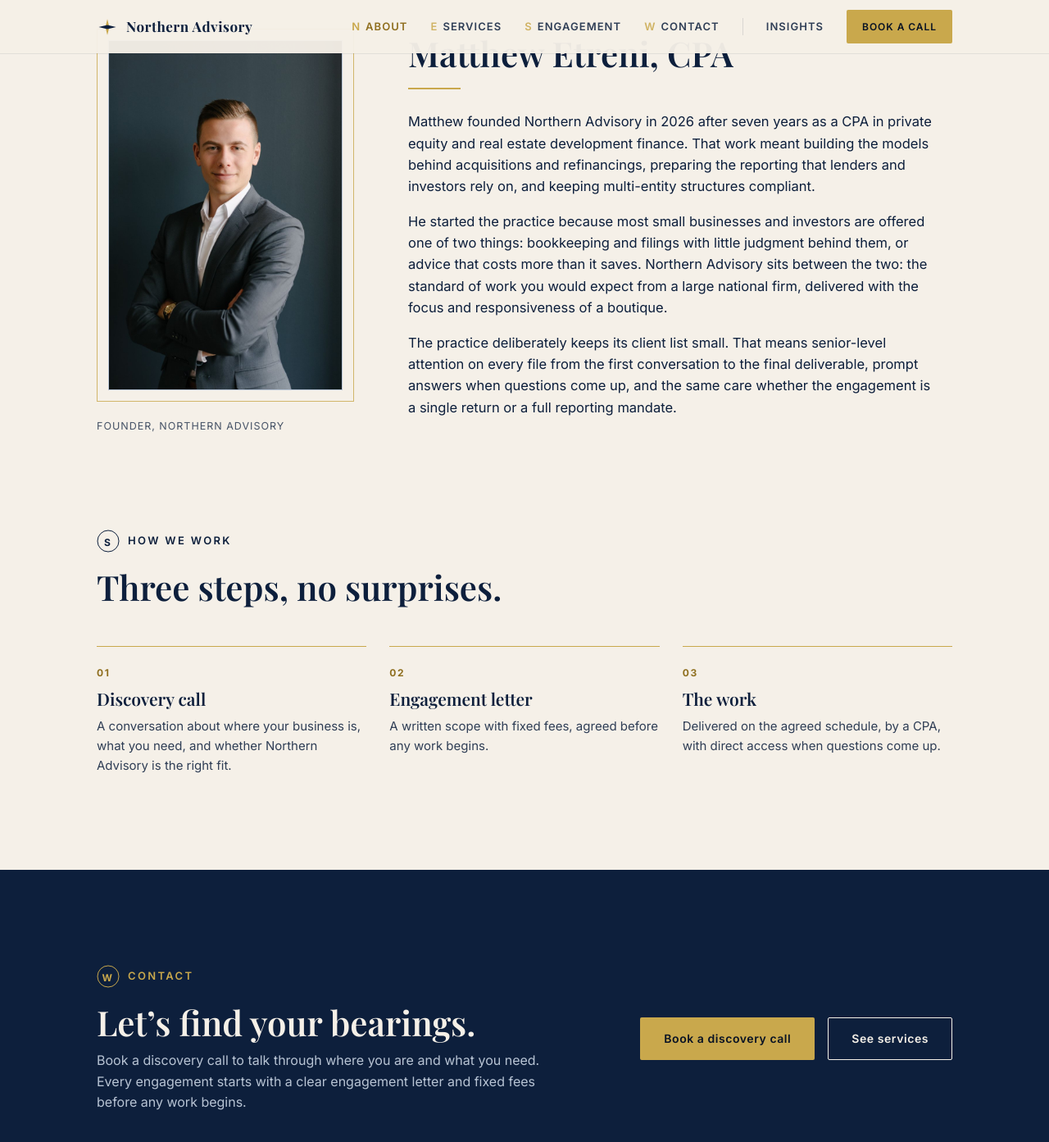
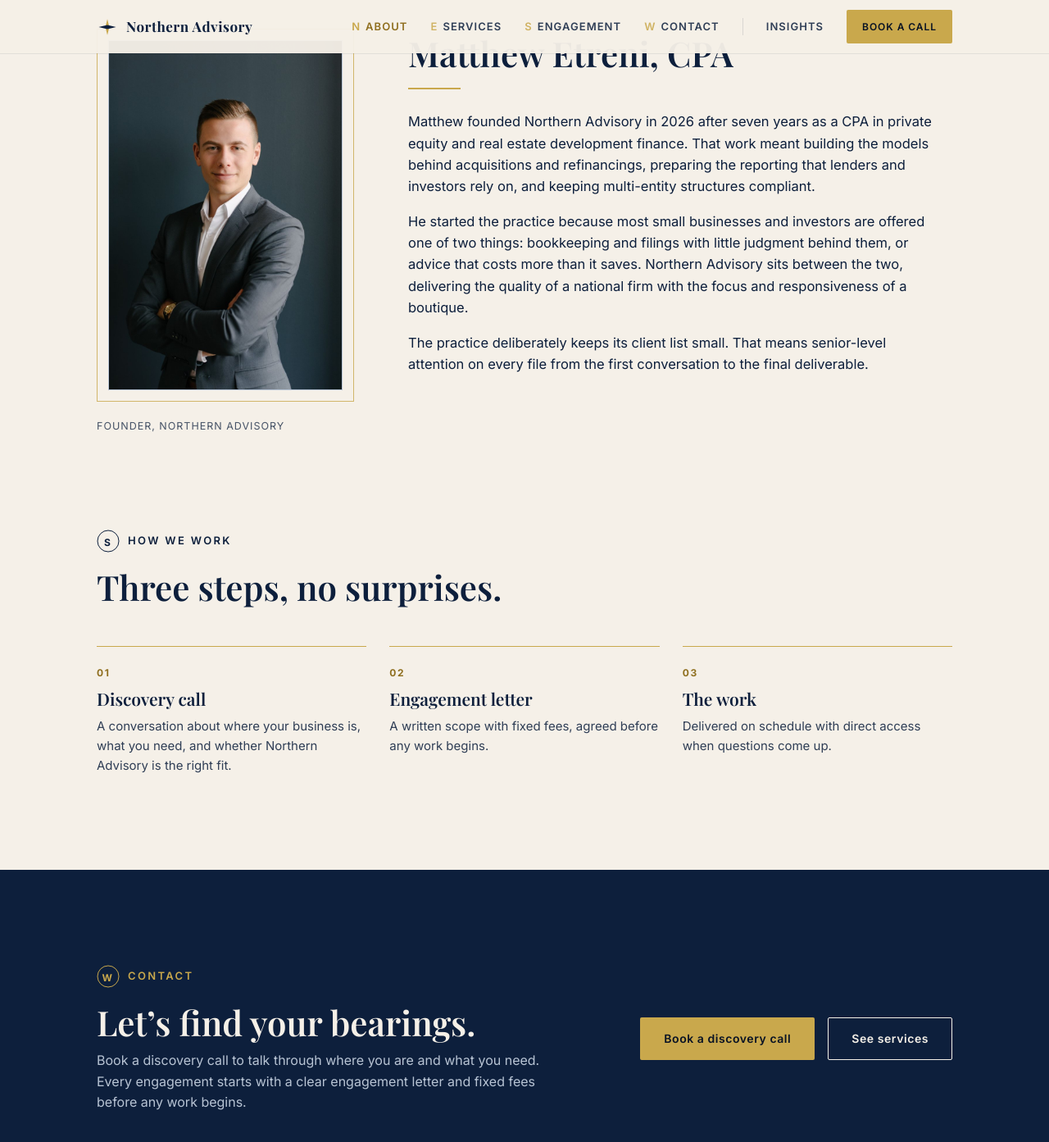
Before and after one commit to metreni/northern-advisory-site, a Jekyll site: the page built from about.html, in a window 1280 px wide and 1400 px high, scrolled down 601 px. Shown: the top 1393 px of the window at 82% size. Built offline with Jekyll 4.4.1, drawn with Linux system fonts in a browser that asks for light colours; some web fonts are replaced.

Commit message:
Copy edits: About page and cash flow insight

```diff
--- a/about.html
+++ b/about.html
@@ -29,8 +29,8 @@ description: Northern Advisory is a CPA-led accounting, finance, and tax practic
       <hr class="hr-gold">
       <!-- EDIT: founder bio (review all facts before publishing) -->
       <p>Matthew founded Northern Advisory in 2026 after seven years as a CPA in private equity and real estate development finance. That work meant building the models behind acquisitions and refinancings, preparing the reporting that lenders and investors rely on, and keeping multi-entity structures compliant.</p>
-      <p>He started the practice because most small businesses and investors are offered one of two things: bookkeeping and filings with little judgment behind them, or advice that costs more than it saves. Northern Advisory sits between the two: the standard of work you would expect from a large national firm, delivered with the focus and responsiveness of a boutique.</p>
-      <p>The practice deliberately keeps its client list small. That means senior-level attention on every file from the first conversation to the final deliverable, prompt answers when questions come up, and the same care whether the engagement is a single return or a full reporting mandate.</p>
+      <p>He started the practice because most small businesses and investors are offered one of two things: bookkeeping and filings with little judgment behind them, or advice that costs more than it saves. Northern Advisory sits between the two, delivering the quality of a national firm with the focus and responsiveness of a boutique.</p>
+      <p>The practice deliberately keeps its client list small. That means senior-level attention on every file from the first conversation to the final deliverable.</p>
     </div>
   </div>
 </section>
@@ -54,7 +54,7 @@ description: Northern Advisory is a CPA-led accounting, finance, and tax practic
       <div class="step">
         <div class="step-num">03</div>
         <h3>The work</h3>
-        <p>Delivered on the agreed schedule, by a CPA, with direct access when questions come up.</p>
+        <p>Delivered on schedule with direct access when questions come up.</p>
       </div>
     </div>
   </div>
```
Also changed, not shown: _posts/2026-09-21-indirect-cash-flow-statement.md (+1 -1 lines).
